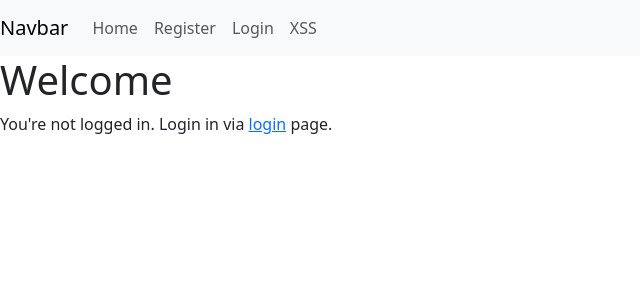
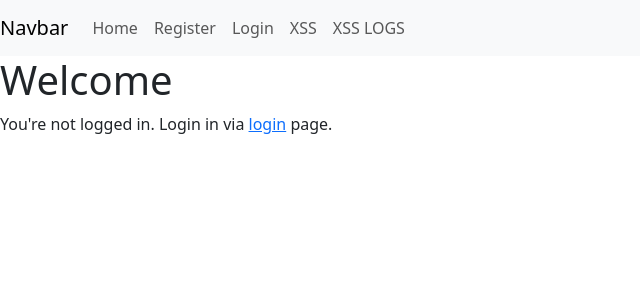
Before and after one commit to ryanlanzstu/secureapp, a Flask app: page / in a window 1280 px wide. Shown: the top 300 px of the page, without its empty margins (0-640 px from the left). Run offline with Flask 3, Linux system fonts and the light colour scheme; some libraries are stand-ins or nearby versions.

Commit message:
add log route

```diff
--- a/templates/layout.html
+++ b/templates/layout.html
@@ -27,6 +27,9 @@
                 <li class="nav-item">
                   <a class="nav-link" href="/xss">XSS</a>
                 </li>
+                <li class="nav-item">
+                  <a class="nav-link" href="/xss_logs">XSS LOGS</a>
+                </li>
               </ul>
             </div>
           </nav>
```
